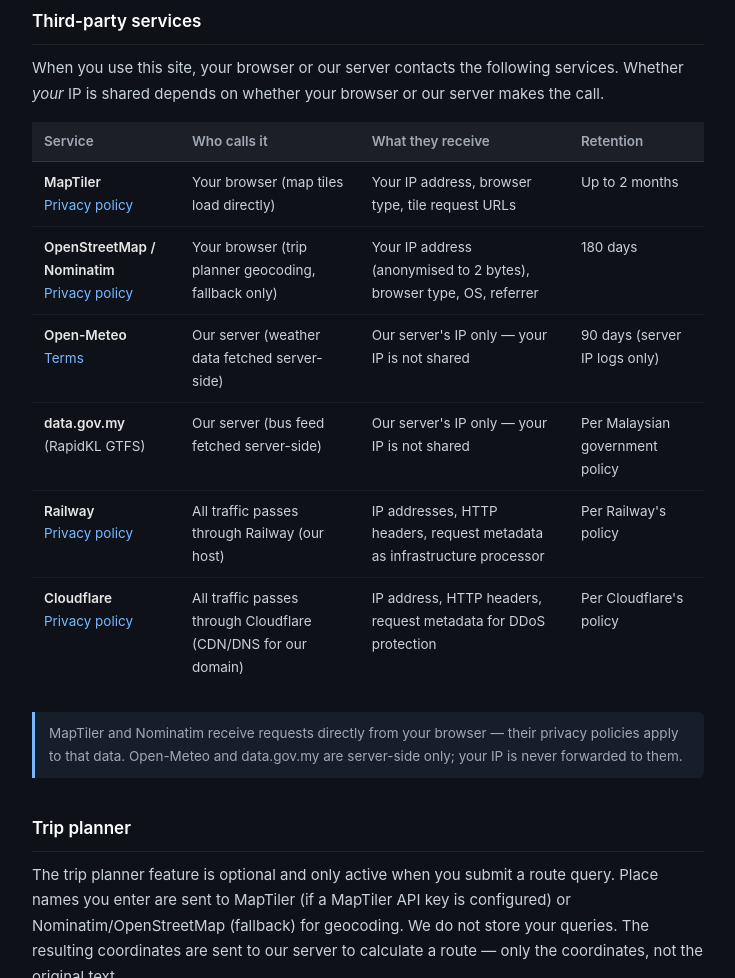
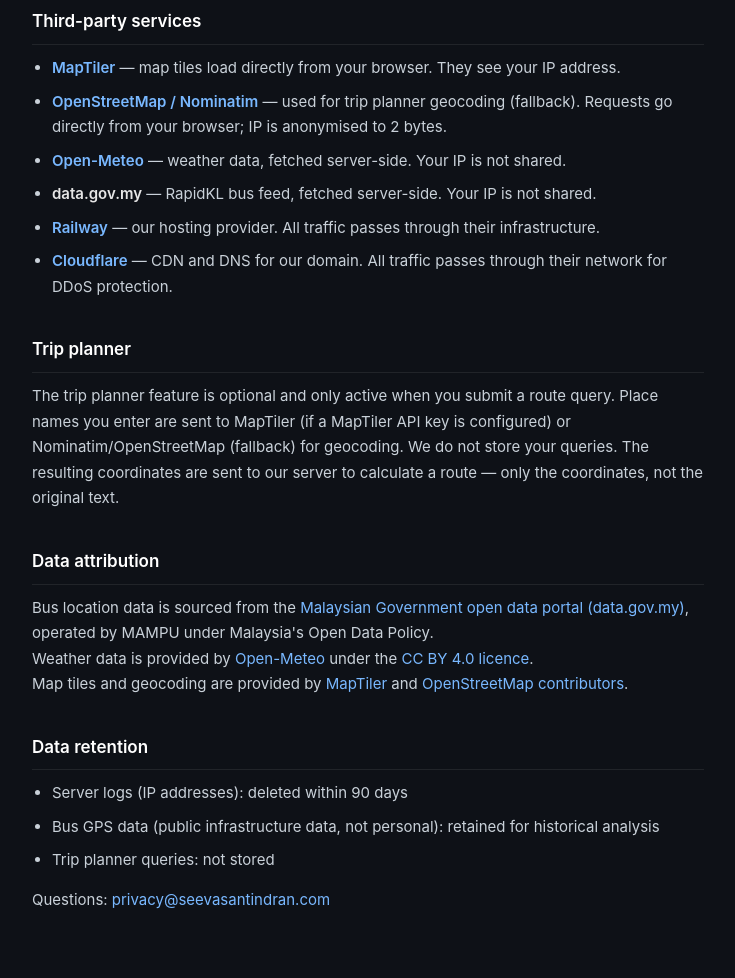
Before and after one commit to zeeva85/transit-pulse, a website: page public/privacy.html in a window 1280 px wide. Shown: the part 840-1818 px from the top of the page, without its empty margins (272-1007 px from the left). Drawn offline with Linux system fonts and the light colour scheme.

Commit message:
refactor: replace third-party table with bullet list on privacy page

```diff
--- a/public/privacy.html
+++ b/public/privacy.html
@@ -105,31 +105,8 @@
     a:hover { text-decoration: underline; }
     body.light-mode a { color: #2563eb; }
 
-    .privacy-table {
-      width: 100%;
-      border-collapse: collapse;
-      margin: 16px 0 24px;
-      font-size: 13.5px;
-    }
-    .privacy-table th {
-      text-align: left;
-      padding: 8px 12px;
-      background: rgba(255,255,255,0.06);
-      color: #a0a8b4;
-      font-weight: 600;
-      border-bottom: 1px solid rgba(255,255,255,0.1);
-    }
-    .privacy-table td {
-      padding: 9px 12px;
-      border-bottom: 1px solid rgba(255,255,255,0.05);
-      color: #c9d1d9;
-      vertical-align: top;
-    }
-    .privacy-table tr:last-child td { border-bottom: none; }
-    body.light-mode .privacy-table th { background: #f3f4f6; color: #6b7280; border-bottom-color: #e5e7eb; }
-    body.light-mode .privacy-table td { color: #374151; border-bottom-color: #e5e7eb; }
 
-    .callout {
+.callout {
       background: rgba(45,186,78,0.1);
       border-left: 3px solid #2dba4e;
       border-radius: 0 6px 6px 0;
@@ -217,66 +194,14 @@
   </p>
 
   <h2>Third-party services</h2>
-  <p>
-    When you use this site, your browser or our server contacts the following services.
-    Whether <em>your</em> IP is shared depends on whether your browser or our server
-    makes the call.
-  </p>
-
-  <table class="privacy-table">
-    <thead>
-      <tr>
-        <th>Service</th>
-        <th>Who calls it</th>
-        <th>What they receive</th>
-        <th>Retention</th>
-      </tr>
-    </thead>
-    <tbody>
-      <tr>
-        <td><strong>MapTiler</strong><br><a href="https://www.maptiler.com/privacy-policy/" target="_blank" rel="noopener">Privacy policy</a></td>
-        <td>Your browser (map tiles load directly)</td>
-        <td>Your IP address, browser type, tile request URLs</td>
-        <td>Up to 2 months</td>
-      </tr>
-      <tr>
-        <td><strong>OpenStreetMap / Nominatim</strong><br><a href="https://osmfoundation.org/wiki/Privacy_Policy" target="_blank" rel="noopener">Privacy policy</a></td>
-        <td>Your browser (trip planner geocoding, fallback only)</td>
-        <td>Your IP address (anonymised to 2 bytes), browser type, OS, referrer</td>
-        <td>180 days</td>
-      </tr>
-      <tr>
-        <td><strong>Open-Meteo</strong><br><a href="https://open-meteo.com/en/terms" target="_blank" rel="noopener">Terms</a></td>
-        <td>Our server (weather data fetched server-side)</td>
-        <td>Our server's IP only — your IP is not shared</td>
-        <td>90 days (server IP logs only)</td>
-      </tr>
-      <tr>
-        <td><strong>data.gov.my</strong> (RapidKL GTFS)</td>
-        <td>Our server (bus feed fetched server-side)</td>
-        <td>Our server's IP only — your IP is not shared</td>
-        <td>Per Malaysian government policy</td>
-      </tr>
-      <tr>
-        <td><strong>Railway</strong><br><a href="https://railway.app/legal/privacy" target="_blank" rel="noopener">Privacy policy</a></td>
-        <td>All traffic passes through Railway (our host)</td>
-        <td>IP addresses, HTTP headers, request metadata as infrastructure processor</td>
-        <td>Per Railway's policy</td>
-      </tr>
-      <tr>
-        <td><strong>Cloudflare</strong><br><a href="https://www.cloudflare.com/privacypolicy/" target="_blank" rel="noopener">Privacy policy</a></td>
-        <td>All traffic passes through Cloudflare (CDN/DNS for our domain)</td>
-        <td>IP address, HTTP headers, request metadata for DDoS protection</td>
-        <td>Per Cloudflare's policy</td>
-      </tr>
-    </tbody>
-  </table>
-
-  <div class="note">
-    MapTiler and Nominatim receive requests directly from your browser — their privacy
-    policies apply to that data. Open-Meteo and data.gov.my are server-side only; your
-    IP is never forwarded to them.
-  </div>
+  <ul>
+    <li><strong><a href="https://www.maptiler.com/privacy-policy/" target="_blank" rel="noopener">MapTiler</a></strong> — map tiles load directly from your browser. They see your IP address.</li>
+    <li><strong><a href="https://osmfoundation.org/wiki/Privacy_Policy" target="_blank" rel="noopener">OpenStreetMap / Nominatim</a></strong> — used for trip planner geocoding (fallback). Requests go directly from your browser; IP is anonymised to 2 bytes.</li>
+    <li><strong><a href="https://open-meteo.com/en/terms" target="_blank" rel="noopener">Open-Meteo</a></strong> — weather data, fetched server-side. Your IP is not shared.</li>
+    <li><strong>data.gov.my</strong> — RapidKL bus feed, fetched server-side. Your IP is not shared.</li>
+    <li><strong><a href="https://railway.app/legal/privacy" target="_blank" rel="noopener">Railway</a></strong> — our hosting provider. All traffic passes through their infrastructure.</li>
+    <li><strong><a href="https://www.cloudflare.com/privacypolicy/" target="_blank" rel="noopener">Cloudflare</a></strong> — CDN and DNS for our domain. All traffic passes through their network for DDoS protection.</li>
+  </ul>
 
   <h2>Trip planner</h2>
   <p>
```
